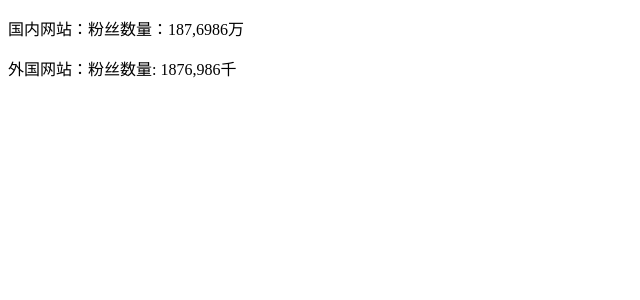
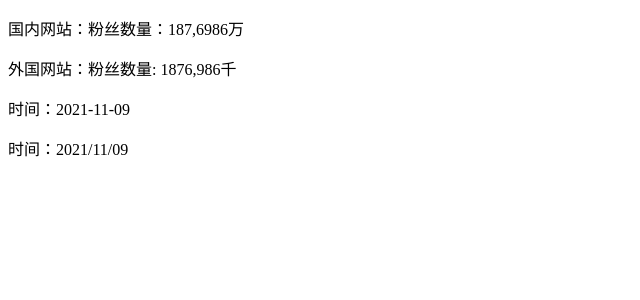
Before and after one commit to Disney-Laws/vuedemo, a Vue app in the folder vueday4/: page / in a window 1280 px wide. Shown: the top 300 px of the page, without its empty margins (0-640 px from the left). Built offline with nearby package versions, Linux system fonts and the light colour scheme.

Commit message:
作业处理时间

```diff
--- a/vueday4/src/App.vue
+++ b/vueday4/src/App.vue
@@ -2,14 +2,18 @@
   <div>
     <p>国内网站：粉丝数量：{{ sum | toUp("万") }}</p>
     <p>外国网站：粉丝数量: {{ sum | toUp("千") }}</p>
+    <p>时间：{{ time | totime("-") }}</p>
+    <p>时间：{{ time | totime("/") }}</p>
   </div>
 </template>
 
 <script>
+import moment from "moment";
 export default {
   data() {
     return {
       sum: "1876986",
+      time: 1636450540055,
     };
   },
   filters: {
@@ -21,6 +25,9 @@ export default {
         return sum.slice(0, 4) + "," + sum.slice(-3) + "千";
       }
     },
+    totime(val, str) {
+      return moment(val).format(`YYYY${str}MM${str}DD`);
+    },
   },
 };
 </script>
```
